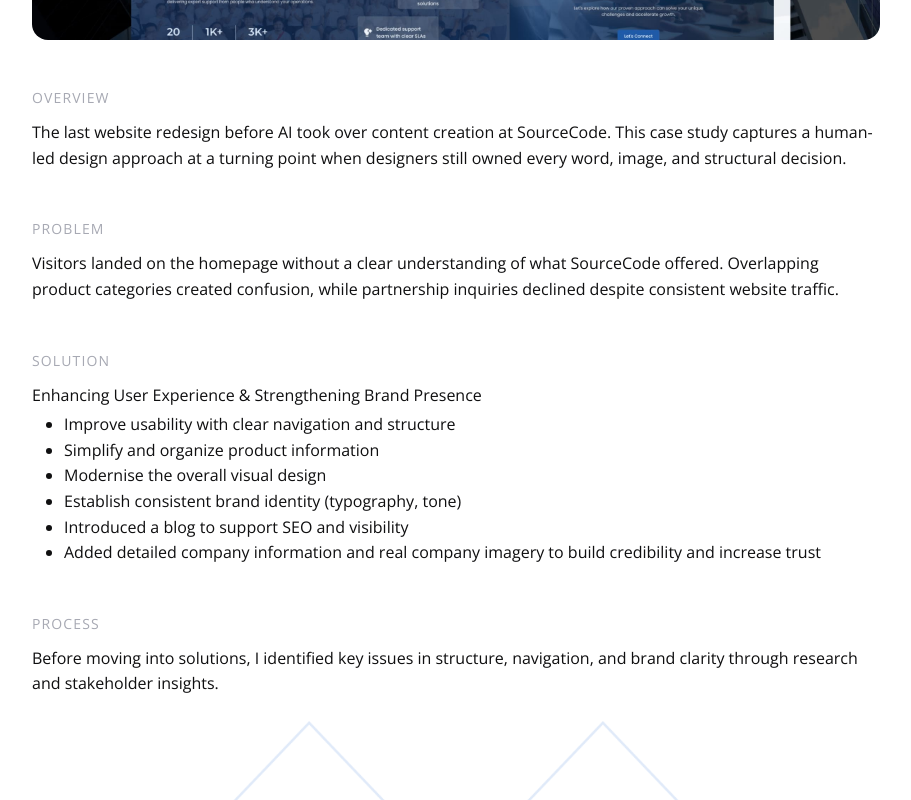
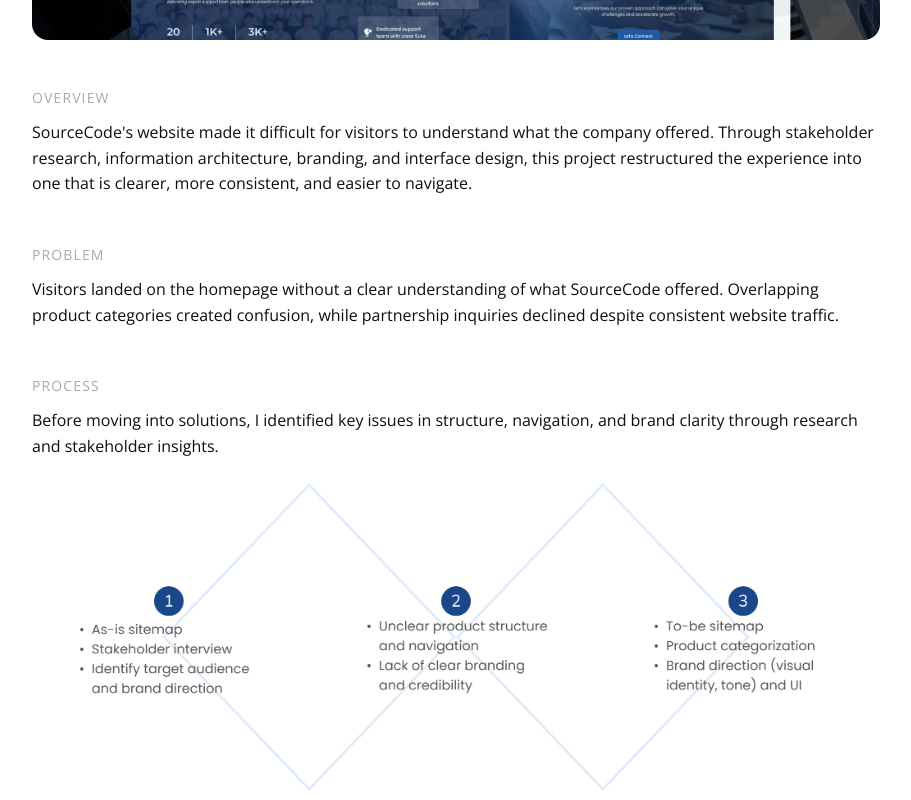
Before and after one commit to rungpilai/rungpilaip, a React (Vite) app: page /work/sc in a window 1280 px wide. Shown: the part 1040-1840 px from the top of the page, without its empty margins (184-1095 px from the left). Built offline with nearby package versions, Linux system fonts and the light colour scheme.

Commit message:
fix: update project description and enhance clarity in case study overview (#7)

```diff
--- a/src/pages/work/SC.jsx
+++ b/src/pages/work/SC.jsx
@@ -18,7 +18,7 @@
         <>
             <main className="container max-w-4xl mx-auto mt-16">
                 <HeaderWork
-                    title={<>SourceCode Company Website Redesign:<br />Before the <span className="text-(--color-primary-purple)">AI Shift</span></>}
+                    title={<>SourceCode Website Redesign: Rebuilding Brand Trust <span className="text-(--color-primary-purple)">Through UX</span></>}
                     category="Branding & UI Design"
                     role="UX Designer"
                     duration="Jun - Oct 2025"
@@ -31,7 +31,7 @@
                 <div className={S.section}>
                     <p className={S.label}>OVERVIEW</p>
                     <p className={S.body}>
-                        The last website redesign before AI took over content creation at SourceCode. This case study captures a human-led design approach at a turning point when designers still owned every word, image, and structural decision.
+                        SourceCode's website made it difficult for visitors to understand what the company offered. Through stakeholder research, information architecture, branding, and interface design, this project restructured the experience into one that is clearer, more consistent, and easier to navigate.
                     </p>
                 </div>
 
@@ -40,19 +40,6 @@
                     <p className={S.body}>
                         Visitors landed on the homepage without a clear understanding of what SourceCode offered. Overlapping product categories created confusion, while partnership inquiries declined despite consistent website traffic.
                     </p>
-                </div>
-
-                <div className={S.section}>
-                    <p className={S.label}>SOLUTION</p>
-                    <p>Enhancing User Experience &amp; Strengthening Brand Presence</p>
-                    <ul className={S.list}>
-                        <li>Improve usability with clear navigation and structure</li>
-                        <li>Simplify and organize product information</li>
-                        <li>Modernise the overall visual design</li>
-                        <li>Establish consistent brand identity (typography, tone)</li>
-                        <li>Introduced a blog to support SEO and visibility</li>
-                        <li>Added detailed company information and real company imagery to build credibility and increase trust</li>
-                    </ul>
                 </div>
 
                 <div className={S.section}>
@@ -73,24 +60,23 @@
                 </div>
 
                 <div className={S.section}>
+                    <p className={`${S.label} mt-10`}>Stakeholder Interview with the CEO</p>
                     <p className={S.body}>
                         To align the redesign with the company's direction, I started with research on both the business and audience side.
                     </p>
-                    <p className={`${S.label} mt-10`}>Stakeholder Interview with the CEO</p>
-                    <p>I spoke with the CEO to understand the company's vision and product direction, focusing on:</p>
                     <ul className={S.list}>
                         <li>Target audiences the company wants to attract</li>
                         <li>Products to prioritize moving forward</li>
                         <li>How SourceCode should be perceived externally</li>
                         <li>Types of partnerships the company is aiming for</li>
                     </ul>
-                    <p>
-                        The conversation revealed that the existing website didn't reflect the CEO's vision, and the product structure wasn't organized around business priorities.
-                    </p>
                 </div>
 
                 <div className={S.section}>
                     <p className={S.label}>Key Insights</p>
+                    <p>
+                        These requirements revealed that the existing website didn't clearly communicate the company's priorities:
+                    </p>
                     <ul className={S.list}>
                         <li>The homepage must communicate core products clearly</li>
                         <li>Information architecture should reflect business priorities</li>
@@ -118,15 +104,8 @@
                     </p>
                 </div>
 
-                <div className={S.section}>
-                    <p className={S.label}>REFLECTION IN THE AGE OF AI</p>
-                    <p className={S.body}>
-                        This project was created through a fully human-led design process. With the company’s transition to AI-generated design, production became faster and more automated. However, this shift also highlights the importance of human thinking in shaping user experience, defining structure, and building meaningful brand narratives. Rather than replacing design, AI changes the role of the designer, from creating interfaces to directing systems.
-                    </p>
-                </div>
-
                 <div className="mt-16">
-                    <ActionLink to="/works" icon="‹" iconPosition="left">BACK TO ALL WORKS</ActionLink>
+                    <ActionLink to="/works" icon="‹" iconPosition="left">BACK</ActionLink>
                 </div>
             </main>
 
```
